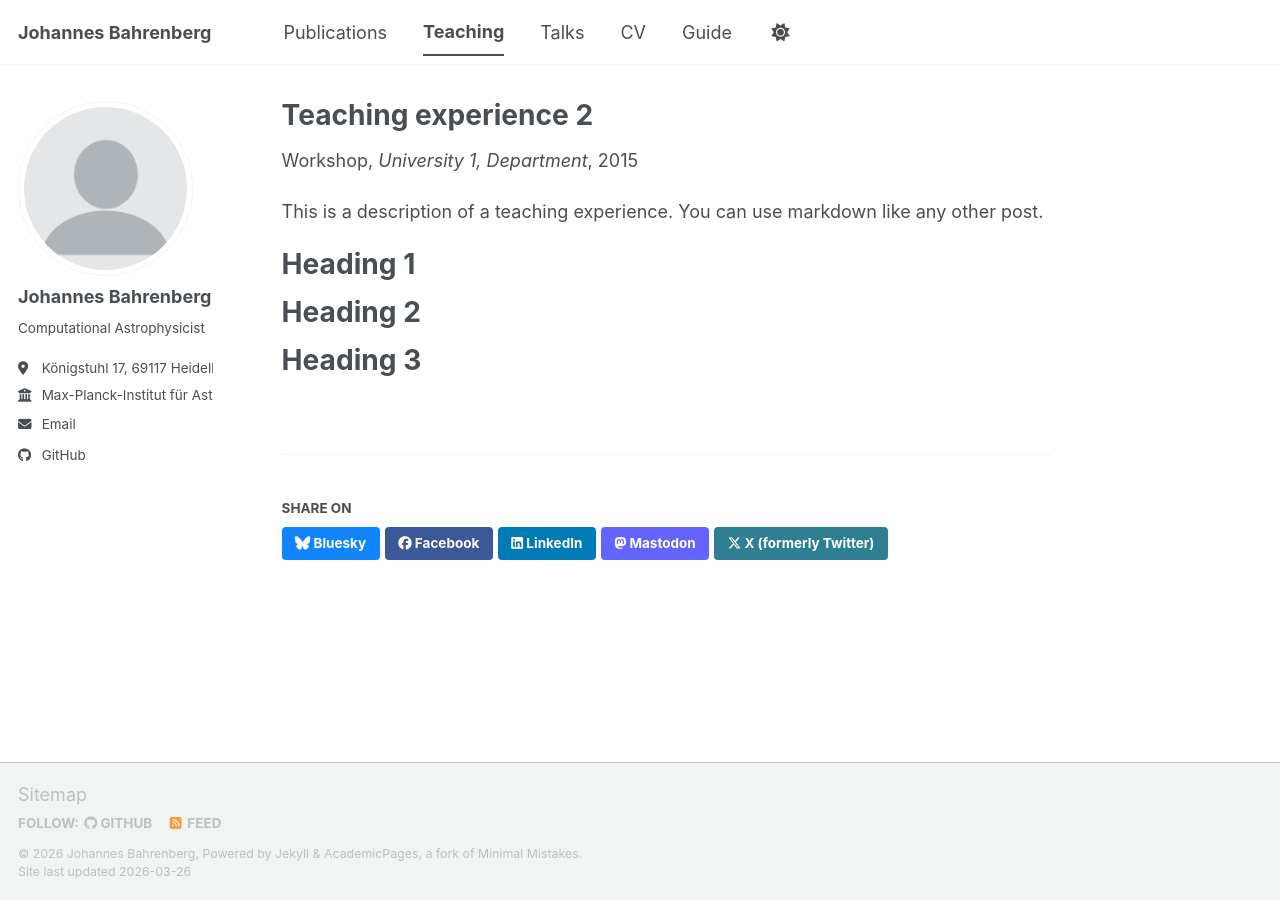
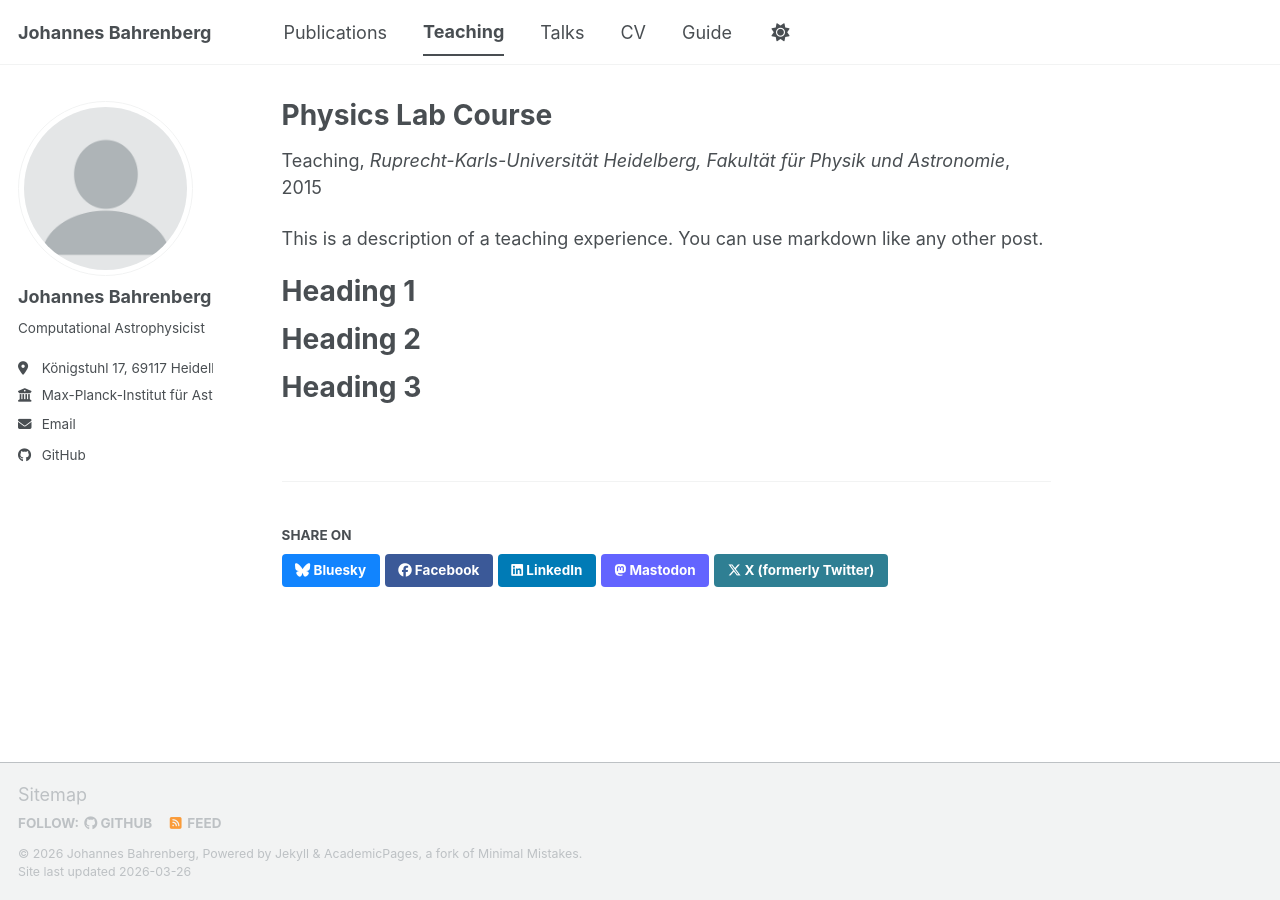
Before and after one commit to johannesbahrenberg/johannesbahrenberg.github.io, a Jekyll site: the page built from _teaching/2015-spring-teaching-2.md, in a window 1280 px wide. Built offline with Jekyll 4.4.1, drawn with Linux system fonts in a browser that asks for light colours; a script bundle is joined from its source files by our own code; library files that are not in the unit come from our copies; a file with an impossible date is left out.

Commit message:
Update teaching experience details for physics lab

```diff
--- a/_teaching/2015-spring-teaching-2.md
+++ b/_teaching/2015-spring-teaching-2.md
@@ -1,9 +1,9 @@
 ---
-title: "Teaching experience 2"
+title: "Physics Lab Course"
 collection: teaching
-type: "Workshop"
+type: "Teaching"
 permalink: /teaching/2015-spring-teaching-1
-venue: "University 1, Department"
+venue: "Ruprecht-Karls-Universität Heidelberg, Fakultät für Physik und Astronomie"
 date: 2015-01-01
 location: "City, Country"
 ---
```
